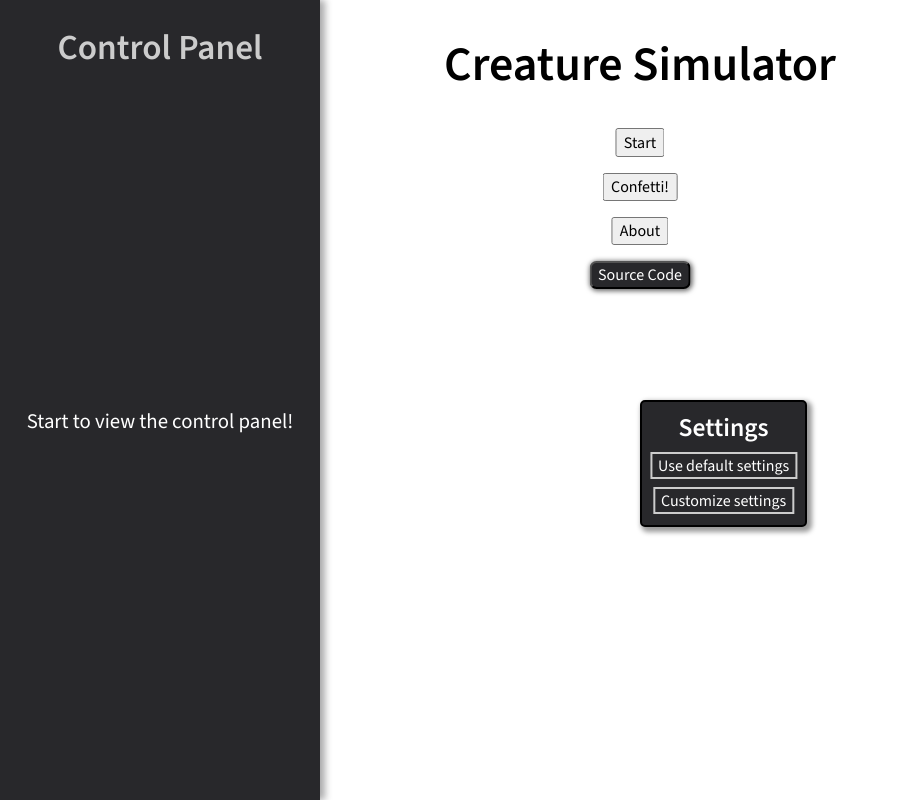
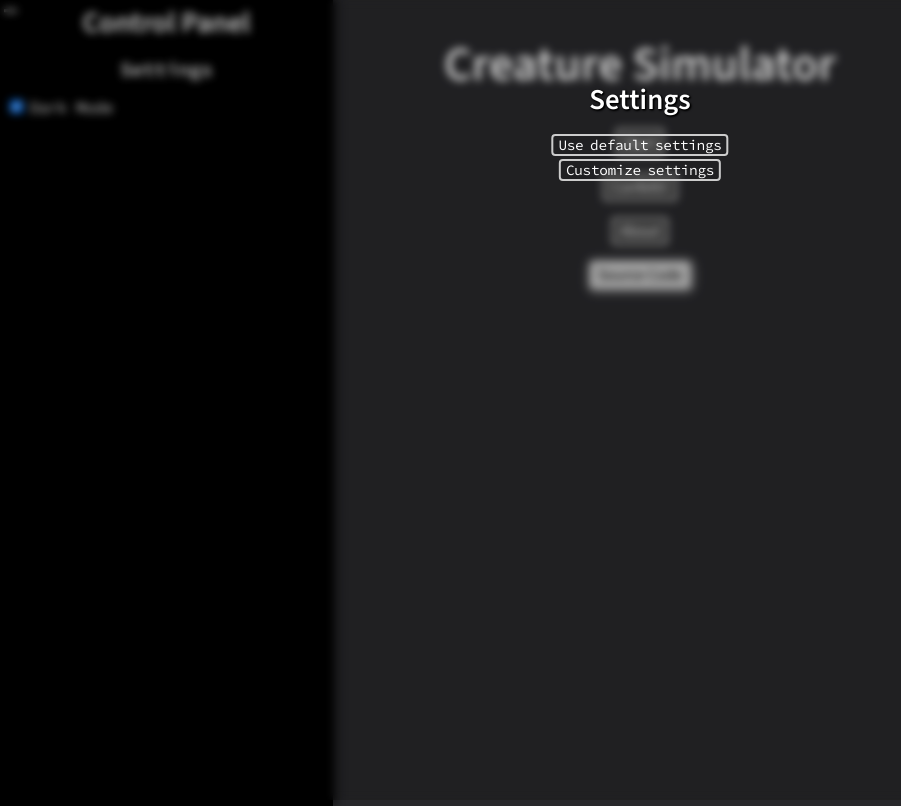
Before and after one commit to eggpoison/creature-simulator, a React (Create React App) app: page / in a window 1280 px wide. Both pictures are taken after a click on the button "Start". Shown: the whole page, without its empty margins (0-901 px from the left). Built offline with nearby package versions, Linux system fonts and the light colour scheme.

Commit message:
Improve visuals, add dark mode and the option to collapse thecontrol panel

```diff
--- a/public/index.html
+++ b/public/index.html
@@ -13,7 +13,7 @@
     <link rel="manifest" href="%PUBLIC_URL%/manifest.json" />
     <title>Creature Simulator</title>
   </head>
-  <body>
+  <body class="dark-mode">
     <noscript>You need to enable JavaScript to run this app.</noscript>
     <div id="root"></div>
   </body>
--- a/src/components/ControlPanel.tsx
+++ b/src/components/ControlPanel.tsx
@@ -5,13 +5,22 @@ import Fruit from '../classes/Fruit';
 import "../css/control-panel.css";
 import Game from '../Game';
 import { redrawBoard } from '../main';
-import { getSuffix, roundNum } from '../utils';
+import { getElem, getSuffix, roundNum } from '../utils';
+import InputCheckbox from './InputCheckbox';
+import InputRange from './InputRange';
 
 export let updateControlPanel: Function;
 
-const createCreatures = (input: HTMLInputElement): void => {
-   const amount = Number(input.value);
+const createCreatures = (amount: number): void => {
    for (let i = 0; i < amount; i++) createCreature();
+}
+
+const changeDarkMode = (newVal: boolean): void => {
+   if (newVal) {
+      document.body.classList.add("dark-mode");
+   } else {
+      document.body.classList.remove("dark-mode");
+   }
 }
 
 const updateGameSize = (inputWidth: number, inputHeight: number): void => {
@@ -49,10 +58,25 @@ const changeGameSize = (dimension: keyof typeof Game.boardSize, newVal: number):
    redrawBoard();
 }
 
+const changeTimewarp = (newVal: number) => {
+   console.log(newVal);
+   Game.timewarp = newVal;
+}
+
+const expandControlPanel = (): void => {
+   const controlPanel = getElem("control-panel") as HTMLElement;
+   controlPanel.classList.remove("hidden");
+   const expandIcon = getElem("expand-icon") as HTMLElement;
+   expandIcon.classList.add("hidden");
+}
+const collapseControlPanel = (): void => {
+   const controlPanel = getElem("control-panel") as HTMLElement;
+   controlPanel.classList.add("hidden");
+   const expandIcon = getElem("expand-icon") as HTMLElement;
+   expandIcon.classList.remove("hidden");
+}
+
 const ControlPanel = () => {
-   const creatureCreateAmountRef = useRef(null);
-   const creatureCreateInputRef = useRef(null);
-   const timewarpRef = useRef(null);
    const changeGameWidthRef = useRef(null);
    const changeGameHeightRef = useRef(null);
 
@@ -63,39 +87,39 @@ const ControlPanel = () => {
       updateControlPanel = forceUpdate;
    }, [forceUpdate]);
 
-   let creatureCreateAmount: HTMLElement | string | null = creatureCreateAmountRef.current;
-   if (creatureCreateAmount === null) creatureCreateAmount = "";
+   return (
+      <>
+         <div id="expand-icon" className="hidden" onClick={expandControlPanel}>
+            <div className="formatter">
+               <div className="vertical-bar"></div>
+               <div className="horizontal-bar"></div>
+            </div>
+            <div className="text">Control Panel</div>
+         </div>
+         <div id="control-panel" className="menu">
+            <div className="collapse-icon" onClick={collapseControlPanel}>
+               <div className="horizontal-bar"></div>
+            </div>
 
-   const creatureCreateInputVal = creatureCreateInputRef.current !== null ? Number((creatureCreateInputRef.current as HTMLInputElement).value) : 0;
+            <h1 className="heading">Control Panel</h1>
 
-   const timewarp = timewarpRef.current !== null ? Number((timewarpRef.current as HTMLInputElement).value) : 1;
-   Game.timewarp = timewarp;
+            <h2 className="subheading">Settings</h2>
 
-   return (
-      <div id="control-panel" className="menu">
-         <h1>Control Panel</h1>
+            <InputCheckbox name="dark-mode" text="Dark Mode" defaultValue={true} func={(newVal: boolean) => changeDarkMode(newVal)} />
 
-         {Game.hasStarted ? (
-         <>
+            { Game.hasStarted ? ( <>
                <button id="open-graph-viewer-button">View Graphs</button>
 
-         <h2>Overview</h2>
-
-         <div className="panel">
+               <h2 className="subheading">Overview</h2>
                <p>Creatures: {Entity.count(Creature)}</p>
                <p>Fruit: {Entity.count(Fruit)}</p>
                <p>Time elapsed: {roundNum(Game.ticks / 20, 1)} seconds <i>({Game.ticks} ticks)</i></p>
-         </div>
 
-         <h2>Creatures</h2>
+               <h2 className="subheading">Creatures</h2>
 
-         <div className="panel">
-            <p ref={creatureCreateAmountRef}>Create <span>{creatureCreateInputVal}</span> creature{getSuffix(creatureCreateInputVal)}</p>
-            <input ref={creatureCreateInputRef} type="range" min="1" max="10" defaultValue="1" step="1" />
-            <button onClick={() => createCreatures(creatureCreateInputRef.current!)}>Create creature(s)</button>
-         </div>
+               <InputRange button="Create" text="Create creatures" min={1} max={10} defaultValue={1} step={1} func={createCreatures} />
 
-         <h2>World</h2>
+               <h2 className="subheading">World</h2>
 
                <div className="panel">
                   <p>Width: <input ref={changeGameWidthRef} defaultValue="10" type="text" /></p>
@@ -103,14 +127,11 @@ const ControlPanel = () => {
                   <button onClick={() => updateGameSize(Number((changeGameWidthRef.current! as HTMLInputElement).value), Number((changeGameHeightRef.current! as HTMLInputElement).value))}>Update Board Size</button>
                   <p className="warning">WARNING: Modifying the board size can delete entities.</p>
 
-            <p>Timewarp: {timewarp}</p>
-            <input ref={timewarpRef} type="range" min="1" max="10" defaultValue="1" step="1" />
+                  <InputRange text="Timewarp" min={1} max={10} defaultValue={1} step={1} func={changeTimewarp} />
+               </div>
+            </> ) : ""}
          </div>
       </>
-         ) : (
-            <p className="notice">Start to view the control panel!</p>
-         )}
-      </div>
    );
 }
 
--- /dev/null
+++ b/src/components/InputCheckbox.tsx
@@ -0,0 +1,32 @@
+import { useRef, useState } from 'react';
+
+interface InputCheckboxProps {
+   name: string;
+   text: string;
+   defaultValue: boolean;
+   func: (inputVal: boolean) => unknown;
+}
+
+const InputCheckbox = ({ name, text, defaultValue, func }: InputCheckboxProps) => {
+   const inputRef = useRef(null);
+   const [val, setVal] = useState(defaultValue);
+
+   const onInputChange = () => {
+      const inputVal = !!Number((inputRef.current! as HTMLInputElement).checked);
+
+      func(inputVal);
+      setVal(inputVal);
+   }
+
+   const htmlName = "_INPUT_" + name;
+
+   const className = `input-checkbox ${val ? "selected" : ""}`;
+   return (
+      <div className={className}>
+         <input ref={inputRef} onChange={onInputChange} type="checkbox" id={htmlName} defaultChecked={defaultValue} />
+         <label htmlFor={htmlName}>{text}</label>
+      </div>
+   )
+}
+
+export default InputCheckbox;
--- /dev/null
+++ b/src/components/InputRange.tsx
@@ -0,0 +1,44 @@
+import React, { useRef, useState } from 'react';
+
+interface InputRangeProps {
+   text: string;
+   min: number;
+   max: number;
+   defaultValue: number;
+   step: number;
+   func: (inputVal: number) => unknown;
+   button?: string;
+}
+
+const InputRange = ({ text, min, max, defaultValue, step, func, button }: InputRangeProps) => {
+   const inputRef = useRef(null);
+   const [val, setVal] = useState(defaultValue);
+
+   const onInputChange = () => {
+      const inputVal = Number((inputRef.current! as HTMLInputElement).value);
+
+      if (button === undefined) func(inputVal);
+      setVal(inputVal);
+   }
+
+   return (
+      <div className="input-range">
+         <div className="formatter">
+            <div className="text">{text}</div>
+
+            <div>
+               <div className="value">{val}</div>
+               <input ref={inputRef} onInput={onInputChange} type="range" min={min} max={max} step={step} defaultValue={defaultValue} />
+               <div className="min">{min}</div>
+               <div className="max">{max}</div>
+            </div>
+         </div>
+
+         {button ?
+         <button onClick={() => func(val)}>{button}</button>
+         : ""}
+      </div>
+   )
+}
+
+export default InputRange;
--- a/src/components/StartMenu.tsx
+++ b/src/components/StartMenu.tsx
@@ -2,6 +2,7 @@ import React, { useState } from 'react'
 import '../css/start-menu.css';
 import { getElem } from '../utils';
 import { StartGame } from "../main";
+import InputRange from './InputRange';
 
 export function openStartMenu(): void {
    getElem("start-menu").classList.remove("hidden");
@@ -12,6 +13,16 @@ const closeStartMenu = (): void => {
 
    StartGame();
 }
+
+const updateGameSettings = (): void => {
+   console.log("test");
+}
+
+interface GameSettings {
+   fruitSpawnRate: number;
+   creatureMutationRate: number;
+}
+let gameSettings: GameSettings;
 
 const StartMenu = () => {
    const [stage, setStage] = useState(0);
@@ -26,27 +37,38 @@ const StartMenu = () => {
          break;
       }
       case 1: {
+         let newGameSettings: { [key in keyof GameSettings]?: unknown } = {};
+
+         const startClickEvent = () => {
+            updateGameSettings();
+            closeStartMenu();
+         };
+
          content = <>
-            <div className="panel">
-               <h2>Board Size</h2>
-               <p>Width: <input type="text" defaultValue="10" /></p>
-               <p>Height: <input type="text" defaultValue="10" /></p>
-            </div>
+            <h2 className="subheading">Board Size</h2>
+            <p>Width: <input type="text" defaultValue="10" /></p>
+            <p>Height: <input type="text" defaultValue="10" /></p>
 
-            <p>Fruit spawn rate: <b>1x</b></p>
-            <input type="range" min="1" max="10" step="1" defaultValue="1" />
+            <h2 className="subheading">Modifiers</h2>
+            <InputRange func={(newVal: number) => newGameSettings.fruitSpawnRate = newVal} text="Fruit spawn rate" min={1} max={10} step={1} defaultValue={1} />
+            <InputRange func={(newVal: number) => newGameSettings.creatureMutationRate = newVal} text="Creature mutation rate" min={0.5} max={2} step={0.1} defaultValue={1} />
 
-            <button onClick={closeStartMenu}>Start</button>
-         </>
+            <h2 className="subheading">Almost over...</h2>
+            <button onClick={startClickEvent}>Start</button>
+         </>;
+
+         gameSettings = newGameSettings as GameSettings;
          break;
       }
    }
 
    return (
       <div id="start-menu" className="menu hidden">
-         <h1>Settings</h1>
+         <div className="content">
+            <h1 className="heading">Settings</h1>
 
-         {content!}
+            {content!}
+         </div>
       </div>
    )
 }
--- a/src/css/control-panel.css
+++ b/src/css/control-panel.css
@@ -1,102 +1,20 @@
+@import url('https://fonts.googleapis.com/css2?family=Source+Code+Pro:wght@400;500;600&display=swap');
 @import url('https://fonts.googleapis.com/css2?family=Source+Sans+3:wght@400;600&display=swap');
 
 #control-panel {
-   color: #fff;
-   font-family: "Source Sans 3";
-   width: 20rem;
+   min-width: 20rem;
+   padding: 0.2rem 0.4rem;
    height: 100%;
-   background-color: #28282b;
-   box-shadow: 5px 0 7px 0 rgba(40, 40, 43, 0.4);
+   background-color: var(--matte-black);
+   box-shadow: 5px 0 7px 0 rgba(0, 0, 0, 0.4);
    position: absolute;
    top: 0;
    left: 0;
    overflow: hidden;
    text-overflow: ellipsis;
-   z-index: 4;
 }
-
-#control-panel h1 {
-   color: #ccc;
-   font-size: 2.2rem;
-   text-align: center;
-}
-
-#control-panel h2 {
-   font-size: 1.7rem;
-   margin-left: 0.5rem;
-   position: relative;
-   display: table;
-}
-#control-panel h2::after {
-   content: "";
-   height: 2px;
-   background-color: rgb(135, 142, 146);
-   position: absolute;
-   bottom: 2px;
-   left: 0;
-   right: 0;
-}
-
-#control-panel .panel {
-   margin-left: 1rem;
-}
-#control-panel .panel * {
-   margin: 0.4rem 0;
-}
-
-#control-panel p {
-   font-size: 1.05rem;
-}
-
-#control-panel input {
-   display: table;
-}
-
-#control-panel button {
-   color: #fff;
-   font-size: 1rem;
-   font-family: "Source Sans 3";
-   background-color: transparent;
-   margin-left: 50% !important;
-   border-radius: 3px;
-   border: 2px solid #fff;
-   cursor: pointer;
-   transform: translateX(-50%);
-}
-#control-panel button:hover {
-   background-color: #fff;
-   color: #28282b;
-}
-#control-panel button:active {
-   color: #818188;
-}
-
-#control-panel .notice {
-   color: #fff;
-   font-family: "Source Sans 3";
-   font-size: 1.3rem;
-   position: absolute;
-   top: 50%;
-   left: 50%;
-   transform: translate(-50%, -50%);
-   white-space: pre;
-}
-
-#control-panel input[type=text] {
-   color: #fff;
-   font-family: "Source Sans 3";
-   font-size: 1rem;
-   font-weight: bold;
-   border: none;
-   background-color: transparent;
-   margin: 0 0 2px 5px;
-   display: inline;
-   outline-width: 0;
-}
-#control-panel input[type=text]:focus {
-   background-color: #3a3a3d;
-   border-bottom: 2px solid #9393bd;
-   margin-bottom: 0;
+.dark-mode #control-panel {
+   background-color: #000;
 }
 
 #control-panel .warning {
@@ -105,3 +23,99 @@
    font-style: italic;
    text-shadow: 0px 0px 1px #000, 0px 0px 2px #000, 0px 0px 3px #000, 0px 0px 4px #000;
 }
+
+#expand-icon {
+   --size: 13px;
+   --thickness: 3.5px;
+   --colour: #bbb;
+   --hover-colour: #fff;
+   --active-colour: #ccc;
+   --offset: 4px;
+   width: var(--size);
+   height: var(--size);
+   position: absolute;
+   top: var(--offset);
+   left: var(--offset);
+   cursor: pointer;
+   z-index: 9;
+}
+#expand-icon .formatter {
+   position: absolute;
+   top: 0;
+   right: 0;
+   bottom: 0;
+   left: 0;
+   animation: expandIconSpin 20s linear infinite;
+}
+@keyframes expandIconSpin {
+   0% {
+      transform: rotate(0deg);
+   }
+   100% {
+      transform: rotate(360deg);
+   }
+}
+#expand-icon:hover :is(.horizontal-bar, .vertical-bar) {
+   background-color: var(--hover-colour);
+}
+#expand-icon:active :is(.horizontal-bar, .vertical-bar) {
+   background-color: var(--active-colour);
+}
+#expand-icon .vertical-bar {
+   width: var(--thickness);
+   height: 100%;
+   background-color: var(--colour);
+   position: absolute;
+   top: 0;
+   left: 50%;
+   transform: translateX(-50%);
+}
+#expand-icon .horizontal-bar {
+   width: 100%;
+   height: var(--thickness);
+   background-color: var(--colour);
+   position: absolute;
+   left: 0;
+   top: 50%;
+   transform: translateY(-50%);
+}
+#expand-icon .text {
+   color: #ccc;
+   font: 400 0.9rem "Source Code Pro";
+   letter-spacing: -0.02rem;
+   white-space: pre;
+   position: absolute;
+   left: calc(100% + 0.5rem);
+   top: calc(50% - 0.05rem);
+   transform: translateY(-50%);
+}
+
+#control-panel .collapse-icon {
+   --size: 13px;
+   --thickness: 3.5px;
+   --colour: #bbb;
+   --hover-colour: #fff;
+   --active-colour: #ccc;
+   --offset: 4px;
+   width: var(--size);
+   height: var(--size);
+   position: absolute;
+   top: var(--offset);
+   left: var(--offset);
+   cursor: pointer;
+}
+#control-panel .collapse-icon:hover .horizontal-bar {
+   background-color: var(--hover-colour);
+}
+#control-panel .collapse-icon:active .horizontal-bar {
+   background-color: var(--active-colour);
+}
+#control-panel .collapse-icon .horizontal-bar {
+   width: 100%;
+   height: var(--thickness);
+   background-color: var(--colour);
+   position: absolute;
+   left: 0;
+   top: 50%;
+   transform: translateY(-50%);
+}
--- a/src/css/index.css
+++ b/src/css/index.css
@@ -1,8 +1,18 @@
+@import url('https://fonts.googleapis.com/css2?family=Source+Code+Pro:wght@400;500;600&display=swap');
+
 body {
-  margin: 0;
-  -webkit-font-smoothing: antialiased;
-  -moz-osx-font-smoothing: grayscale;
-  overflow: hidden;
+   --matte-black: #28282b;
+   margin: 0;
+   overflow: hidden;
+   -webkit-font-smoothing: antialiased;
+   -moz-osx-font-smoothing: grayscale;
+}
+body.dark-mode {
+   background-color: var(--matte-black);
+}
+
+button {
+   cursor: pointer;
 }
 
 .hidden {
@@ -28,20 +38,59 @@ body {
    z-index: 4;
 }
 
+.input-range {
+   background-color: #111;
+   border: 2px solid #666;
+   border-radius: 5px;
+   padding: 2px 4px;
+}
+.input-range .formatter {
+   width: 100%;
+   display: flex;
+   align-items: center;
+   justify-content: space-evenly;
+}
+.input-range * {
+   font-family: "Source Code Pro";
+}
+.input-range .formatter > * {
+   margin: 0 10px;
+}
+.input-range .text {
+   font: 400 0.95rem "Source Code Pro";
+   letter-spacing: -0.04rem;
+}
+.input-range .value {
+   font-weight: 600;
+   text-align: center;
+}
+.input-range input {
+   display: inline-block;
+}
+.input-range :is(.min, .max) {
+   color: #ccc;
+}
+.input-range .min {
+   float: left;
+}
+.input-range .max {
+   float: right;
+}
+.input-range button {
+   margin-top: 0.5rem !important;
+}
 
-.menu input[type=text] {
+.input-checkbox input {
+   display: inline;
+}
+.input-checkbox label {
+   color: #ccc;
+   font-family: "Source Code Pro";
+   letter-spacing: -0.02rem;
+   margin-left: 0.2rem;
+   user-select: none;
+   cursor: pointer;
+}
+.input-checkbox.selected label {
    color: #fff;
-   font-family: "Source Sans 3";
-   font-size: 1rem;
-   font-weight: bold;
-   border: none;
-   background-color: transparent;
-   margin: 0 0 2px 5px;
-   display: inline;
-   outline-width: 0;
 }
-.menu input[type=text]:focus {
-   background-color: #3a3a3d;
-   border-bottom: 2px solid #9393bd;
-   margin-bottom: 0;
-}
--- /dev/null
+++ b/src/css/menus.css
@@ -0,0 +1,73 @@
+@import url('https://fonts.googleapis.com/css2?family=Source+Code+Pro:wght@400;500;600&display=swap');
+@import url('https://fonts.googleapis.com/css2?family=Source+Sans+3:wght@400;600&display=swap');
+
+.menu {
+   z-index: 4;
+}
+
+.menu * {
+   color: #fff;
+}
+
+.menu .heading {
+   text-align: center;
+   text-shadow: 1px 1px 1px #000, 1px 1px 2px #000, 1px 1px 3px #000;
+   font: 600 1.8rem "Source Sans 3";
+   margin: 0 0 1rem;
+}
+
+.menu .subheading {
+   text-align: center;
+   text-shadow: 1px 1px 2px #000;
+   font: 600 1.2rem "Source Code Pro";
+   margin: 1.2 rem 0 0.3rem 0;
+}
+
+.menu p {
+   font: 400 1rem "Source Sans 3";
+   margin: 0;
+}
+
+.menu button {
+   font: 400 0.9rem "Source Code Pro";
+   /* font: 400 0.9rem "Source Sans 3"; */
+   letter-spacing: -0.02rem;
+   word-spacing: -0.1rem;
+   /* letter-spacing: 0.02rem; */
+   background-color: transparent;
+   border: 2px solid #ccc;
+   border-radius: 4px;
+   margin: 0 0 0.2rem 50%;
+   padding: 0 0.3rem;
+   display: table;
+   transform: translateX(-50%);
+   white-space: pre;
+}
+.menu button:hover {
+   font-weight: 500;
+   background-color: var(--matte-black);
+}
+.menu button:active {
+   color: #ccc;
+}
+
+.menu .input-range {
+   margin: 0 0 0.5rem;
+}
+
+.menu input[type=text] {
+   color: #fff;
+   font-family: "Source Sans 3";
+   font-size: 1rem;
+   font-weight: bold;
+   border: none;
+   background-color: transparent;
+   margin: 0 0 2px 5px;
+   display: inline;
+   outline-width: 0;
+}
+.menu input[type=text]:focus {
+   background-color: #3a3a3d;
+   border-bottom: 2px solid #9393bd;
+   margin-bottom: 0;
+}
--- a/src/css/start-menu.css
+++ b/src/css/start-menu.css
@@ -1,57 +1,23 @@
 @import url('https://fonts.googleapis.com/css2?family=Source+Sans+3:wght@400;600&display=swap');
 
 #start-menu {
-   background-color: #28282b;
-   border: 2px solid #000;
-   border-radius: 5px;
-   padding: 0.2rem 0.5rem;
+   background-color: rgba(0, 0, 0, 0.2);
+   backdrop-filter: blur(4px);
    position: absolute;
-   top: 50%;
-   left: 50%;
-   box-shadow: 3px 3px 5px 2px rgba(0, 0, 0, 0.4);
+   top: 0;
+   right: 0;
+   bottom: 0;
+   left: 0;
 }
 
-#start-menu * {
-   color: #fff;
-   font-family: "Source Sans 3";
+#start-menu .content {
+   position: absolute;
+   top: 5rem;
+   left: 50%;
+   transform: translateX(-50%);
 }
 
-#start-menu h1 {
-   font-size: 1.6rem;
-   margin: 0.3rem 0 0.5rem;
+body:not(.dark-mode) #start-menu button {
+   background-color: rgba(0, 0, 0, 0.3);
+   box-shadow: 0 0 0px 2px rgba(0, 0, 0, 0.1);
 }
-
-#start-menu button {
-   font-size: 1rem;
-   background-color: transparent;
-   border: 2px solid #ccc;
-   margin: 0.5rem 0 0.5rem 50%;
-   display: table;
-   transform: translateX(-50%);
-   white-space: pre;
-   cursor: pointer;
-}
-#start-menu button:hover {
-   background-color: #4b4b50;
-}
-#start-menu button:active {
-   background-color: #28282b;
-   color: #ccc;
-}
-
-#start-menu h2 {
-   margin: 1rem 0 0.5rem;
-}
-
-#start-menu p {
-   margin: 0;
-}
-
-#start-menu .panel {
-   margin-bottom: 0.7rem;
-}
-
-#start-menu input[type=range] {
-   margin-left: 50%;
-   transform: translateX(-50%);
-}
--- a/src/css/titlescreen.css
+++ b/src/css/titlescreen.css
@@ -6,10 +6,13 @@
    z-index: 4;
 }
 
-h1 {
+#titlescreen h1 {
    text-align: center;
    font-family: "Source Sans 3";
    font-size: 3rem;
+}
+.dark-mode #titlescreen h1 {
+   color: #fff;
 }
 
 #title-options-container button {
@@ -19,7 +22,19 @@ h1 {
    padding: 0.1rem 0.4rem;
    display: block;
    transform: translateX(-50%);
-   cursor: pointer;
+}
+.dark-mode #title-options-container button {
+   color: #fff;
+   border: 2px solid #bbb;
+   border-radius: 4px;
+   background-color: #444;
+}
+.dark-mode #title-options-container button:hover {
+   border-color: #eee;
+}
+.dark-mode #title-options-container button:active {
+   border-color: #ccc;
+   color: #ccc;
 }
 
 #source-code-button {
@@ -31,6 +46,20 @@ h1 {
 #source-code-button:hover {
    color: #ccc;
 }
+body.dark-mode #source-code-button {
+   background-color: #ccc;
+   color: #000;
+   box-shadow: 1px 1px 7px 2px rgba(200, 200, 200, 0.6);
+}
+body.dark-mode #source-code-button:hover {
+   border-color: #ddd;
+   background-color: #ddd;
+}
+body.dark-mode #source-code-button:active {
+   background-color: #ccc;
+   border-color: #ccc;
+   color: #333;
+}
 
 .confetti {
    position: absolute;
--- a/src/index.tsx
+++ b/src/index.tsx
@@ -3,6 +3,7 @@ import ReactDOM from 'react-dom';
 import Titlescreen from './components/Titlescreen';
 import Game from './Game';
 import './css/index.css';
+import './css/menus.css';
 import './css/board.css';
 import Board from './components/Board';
 import ControlPanel from './components/ControlPanel';
```
Lines whose indentation alone changed are shown as unchanged.
